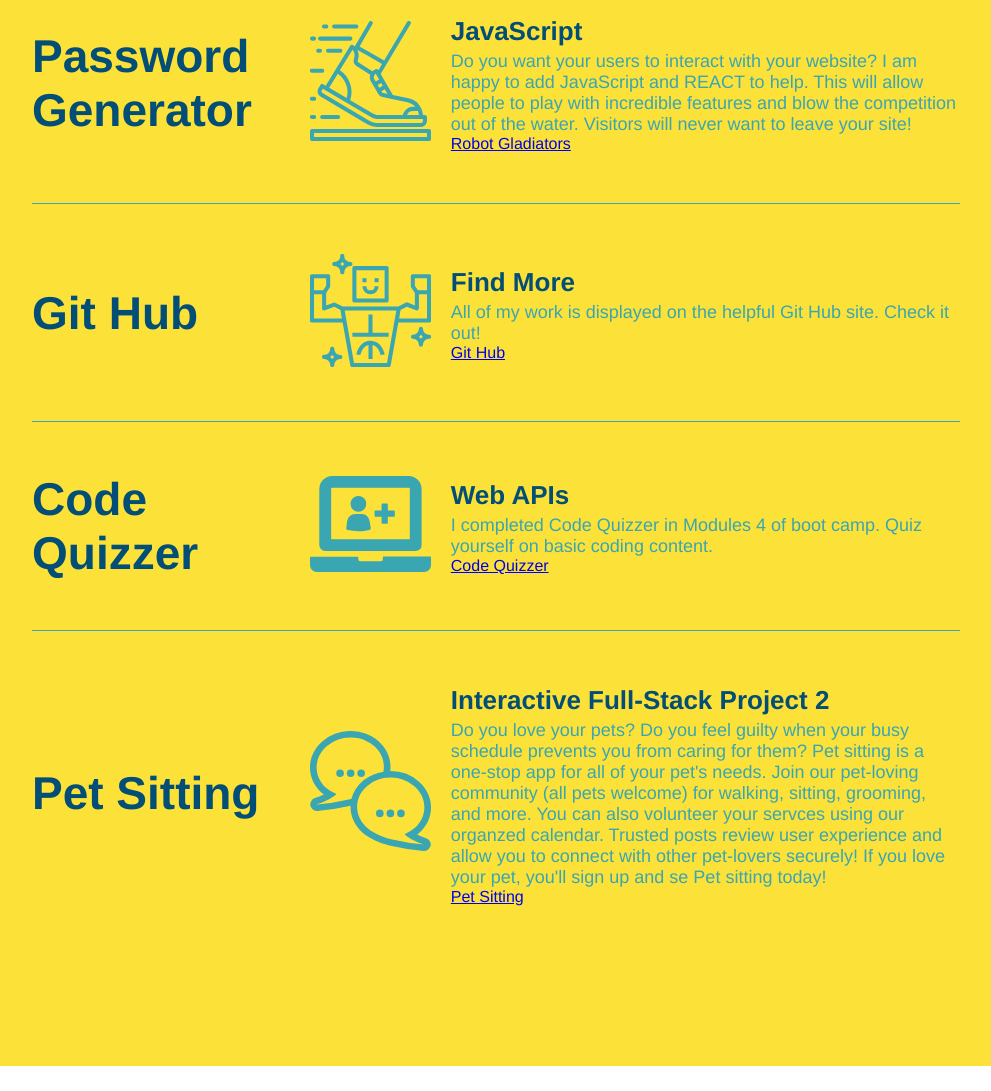
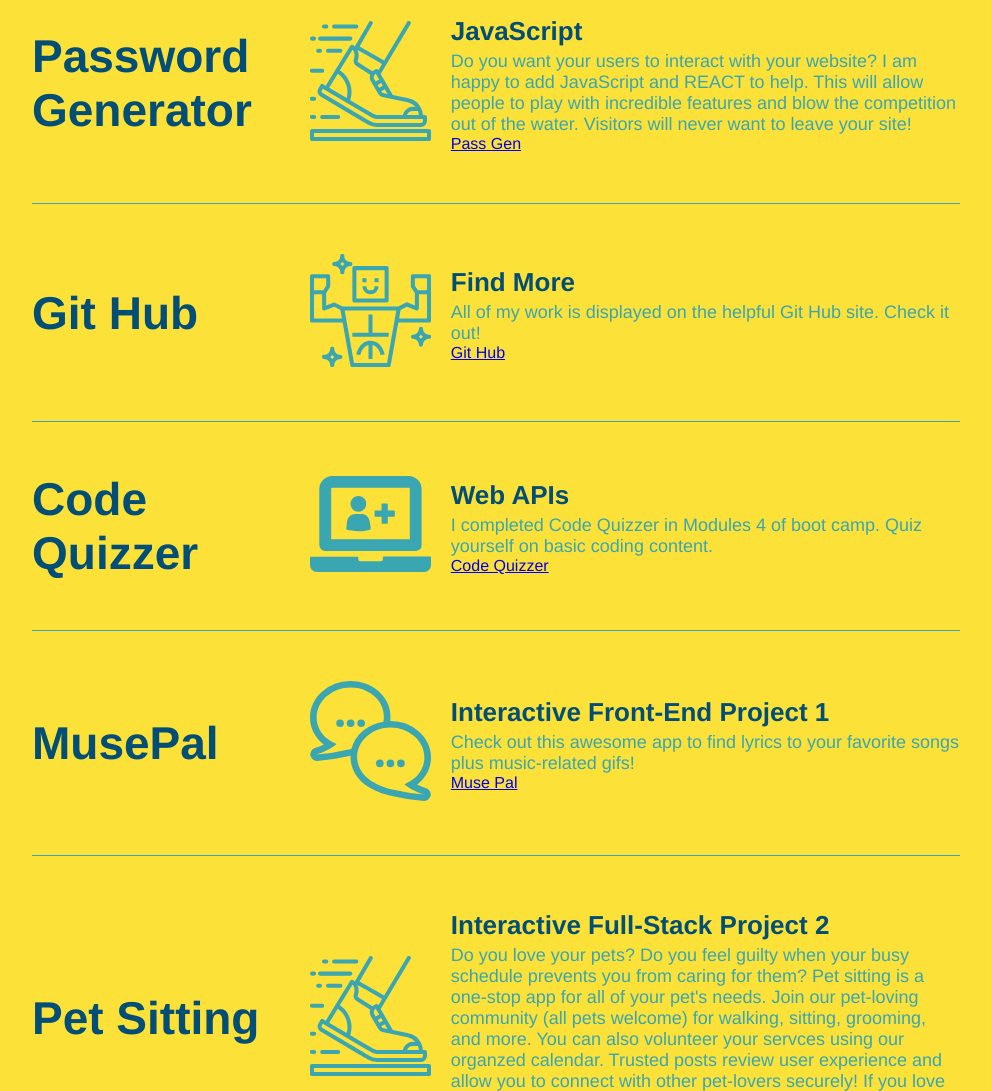
Before and after one commit to smalone9/smalone9.github.io, a plain HTML site: page index.html in a window 1280 px wide. Shown: the part 1920-3011 px from the top of the page, without its empty margins (144-1135 px from the left). Drawn offline with Linux system fonts and the light colour scheme.

Commit message:
fixed link bugs

```diff
--- a/index.html
+++ b/index.html
@@ -150,7 +150,7 @@
           <p>Do you want your users to interact with your website? I am happy to add JavaScript and REACT to help. This
             will allow people to play with incredible features and blow the competition out of the water. Visitors will
             never want to leave your site!</p>
-          <a href="privacy-policy.html#privacy-policy">Robot Gladiators</a><br />
+          <a href="https://smalone9.github.io/pass-gen/">Pass Gen</a><br />
         </div>
       </div>
     </div>
@@ -176,7 +176,20 @@
         <div class="step-text">
           <h4>Web APIs</h4>
           <p>I completed Code Quizzer in Modules 4 of boot camp. Quiz yourself on basic coding content.</p>
-          <a href="privacy-policy.html#privacy-policy">Code Quizzer</a><br />
+          <a href="https://smalone9.github.io/code-quizzer/">Code Quizzer</a><br />
+        </div>
+      </div>
+    </div>
+    <div class="step">
+      <h3>MusePal</h3>
+      <div class="step-info">
+        <div class="step-img">
+          <img src="./assets/images/step-2.svg" alt="" />
+        </div>
+        <div class="step-text">
+          <h4>Interactive Front-End Project 1</h4>
+          <p>Check out this awesome app to find lyrics to your favorite songs plus music-related gifs!</p>
+          <a href="https://smalone9.github.io/muse-pal/">Muse Pal</a><br />
         </div>
       </div>
     </div>
@@ -184,7 +197,7 @@
       <h3>Pet Sitting</h3>
       <div class="step-info">
         <div class="step-img">
-          <img src="./assets/images/step-2.svg" alt="" />
+          <img src="./assets/images/step-3.svg" alt="" />
         </div>
         <div class="step-text">
           <h4>Interactive Full-Stack Project 2</h4>
```
